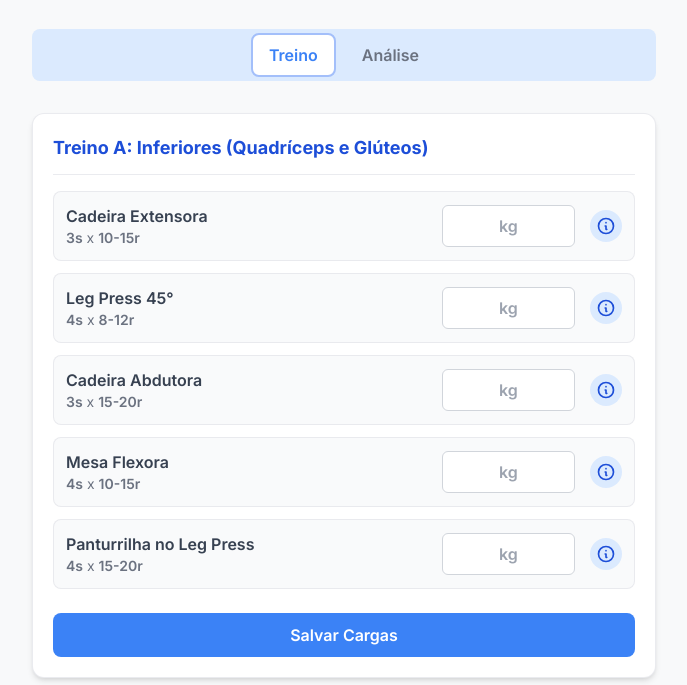
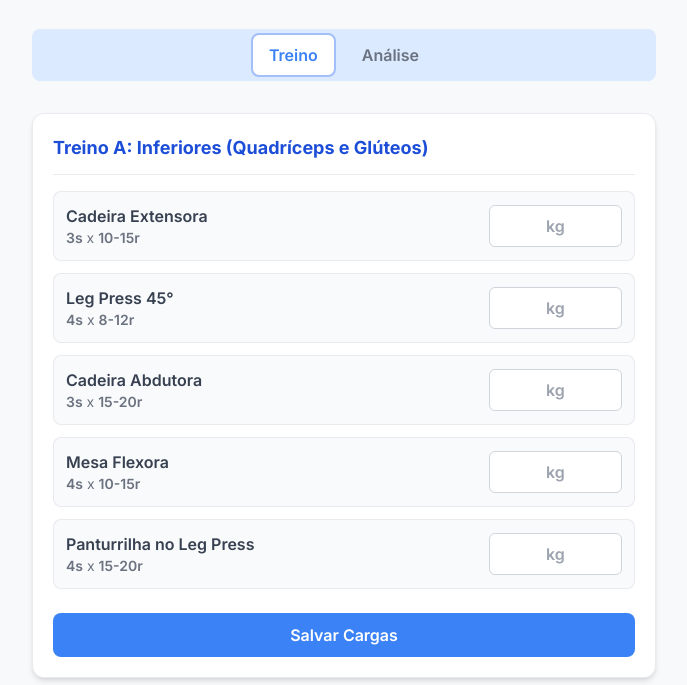
Before and after one commit to higor-gomes93/treino_higor, a plain HTML site: page index.html in a window 1280 px wide. Shown: the part 115-800 px from the top of the page, without its empty margins (296-983 px from the left). Drawn offline with nearby package versions, Linux system fonts and the light colour scheme.

Commit message:
Update index.html

```diff
--- a/index.html
+++ b/index.html
@@ -170,18 +170,13 @@
                     const savedLoad = userLoads[exerciseId] || '';
 
                     exercisesHtml += `
-                        <div class="grid grid-cols-12 gap-2 items-center bg-gray-50 border border-gray-200/80 rounded-lg p-3">
-                            <div class="col-span-8">
+                        <div onclick="showExerciseModal('${exerciseId}')" class="grid grid-cols-12 gap-2 items-center bg-gray-50 border border-gray-200/80 rounded-lg p-3 cursor-pointer hover:bg-gray-100 transition-colors">
+                            <div class="col-span-9">
                                 <p class="font-semibold text-gray-700">${exercise.name} ${keyExerciseIcon}</p>
                                 <p class="text-sm text-gray-500"><span class="font-semibold">${exercise.series}s</span> x <span class="font-semibold">${exercise.reps}r</span></p>
                             </div>
-                            <div class="col-span-3">
-                                <input type="text" data-exercise-id="${exerciseId}" value="${savedLoad}" placeholder="kg" class="w-full p-2 text-center font-semibold border border-gray-300 rounded-md focus:ring-2 focus:ring-blue-400 focus:border-transparent outline-none">
-                            </div>
-                            <div class="col-span-1 flex justify-end">
-                                <button onclick="showExerciseModal('${exerciseId}')" title="Ver Detalhes" class="flex-shrink-0 w-8 h-8 flex items-center justify-center rounded-full bg-blue-100 text-blue-700 hover:bg-blue-200 transition-colors focus:outline-none">
-                                    <svg class="w-5 h-5" xmlns="http://www.w3.org/2000/svg" fill="none" viewBox="0 0 24 24" stroke-width="2" stroke="currentColor"><path stroke-linecap="round" stroke-linejoin="round" d="M13 16h-1v-4h-1m1-4h.01M21 12a9 9 0 11-18 0 9 9 0 0118 0z" /></svg>
-                                </button>
+                            <div class="col-span-3" onclick="event.stopPropagation();">
+                                <input type="text" data-exercise-id="${exerciseId}" value="${savedLoad}" placeholder="kg" class="w-full p-2 text-center font-semibold border border-gray-300 rounded-md focus:ring-2 focus:ring-blue-400 focus:border-transparent outline-none cursor-text">
                             </div>
                         </div>`;
                 });
```
